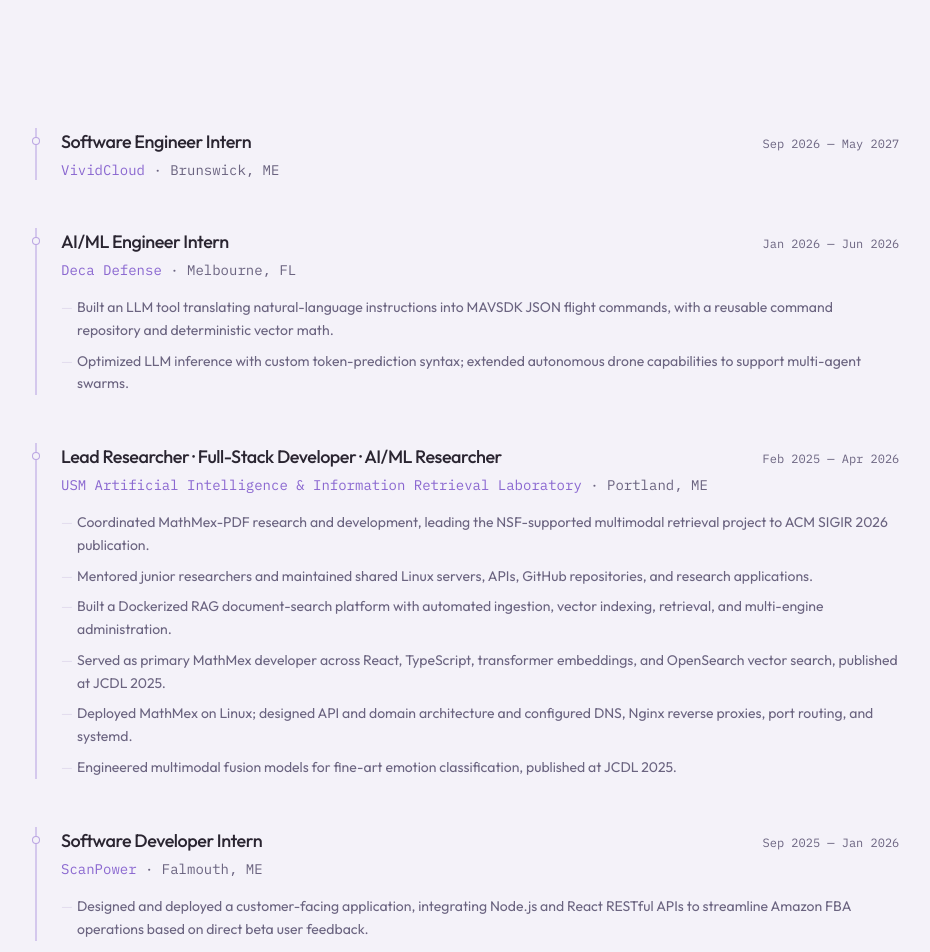
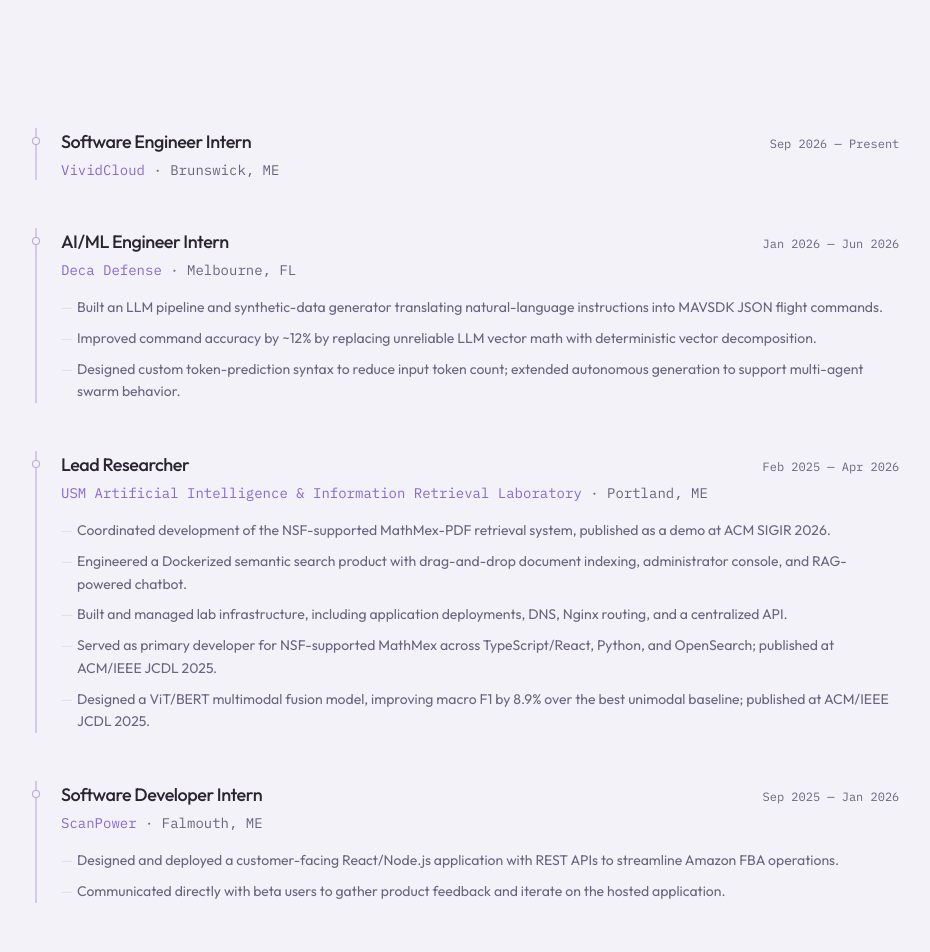
Before and after one commit to cdurepos/personal-website, a React (Vite) app: page / in a window 1280 px wide. Shown: the part 1520-2472 px from the top of the page, without its empty margins (165-1095 px from the left). Built offline with nearby package versions, Linux system fonts and the light colour scheme.

Commit message:
tweaks to experience section

```diff
--- a/src/components/Experience.tsx
+++ b/src/components/Experience.tsx
@@ -14,7 +14,7 @@
     title: "Software Engineer Intern",
     company: "VividCloud",
     location: "Brunswick, ME",
-    period: "Sep 2026 — May 2027",
+    period: "Sep 2026 — Present",
     points: [],
   },
   {
@@ -23,22 +23,22 @@
     location: "Melbourne, FL",
     period: "Jan 2026 — Jun 2026",
     points: [
-      "Built an LLM tool translating natural-language instructions into MAVSDK JSON flight commands, with a reusable command repository and deterministic vector math.",
-      "Optimized LLM inference with custom token-prediction syntax; extended autonomous drone capabilities to support multi-agent swarms.",
+      "Built an LLM pipeline and synthetic-data generator translating natural-language instructions into MAVSDK JSON flight commands.",
+      "Improved command accuracy by ~12% by replacing unreliable LLM vector math with deterministic vector decomposition.",
+      "Designed custom token-prediction syntax to reduce input token count; extended autonomous generation to support multi-agent swarm behavior.",
     ],
   },
   {
-    title: "Lead Researcher · Full-Stack Developer · AI/ML Researcher",
+    title: "Lead Researcher",
     company: "USM Artificial Intelligence & Information Retrieval Laboratory",
     location: "Portland, ME",
     period: "Feb 2025 — Apr 2026",
     points: [
-      "Coordinated MathMex-PDF research and development, leading the NSF-supported multimodal retrieval project to ACM SIGIR 2026 publication.",
-      "Mentored junior researchers and maintained shared Linux servers, APIs, GitHub repositories, and research applications.",
-      "Built a Dockerized RAG document-search platform with automated ingestion, vector indexing, retrieval, and multi-engine administration.",
-      "Served as primary MathMex developer across React, TypeScript, transformer embeddings, and OpenSearch vector search, published at JCDL 2025.",
-      "Deployed MathMex on Linux; designed API and domain architecture and configured DNS, Nginx reverse proxies, port routing, and systemd.",
-      "Engineered multimodal fusion models for fine-art emotion classification, published at JCDL 2025.",
+      "Coordinated development of the NSF-supported MathMex-PDF retrieval system, published as a demo at ACM SIGIR 2026.",
+      "Engineered a Dockerized semantic search product with drag-and-drop document indexing, administrator console, and RAG-powered chatbot.",
+      "Built and managed lab infrastructure, including application deployments, DNS, Nginx routing, and a centralized API.",
+      "Served as primary developer for NSF-supported MathMex across TypeScript/React, Python, and OpenSearch; published at ACM/IEEE JCDL 2025.",
+      "Designed a ViT/BERT multimodal fusion model, improving macro F1 by 8.9% over the best unimodal baseline; published at ACM/IEEE JCDL 2025.",
     ],
   },
   {
@@ -47,7 +47,8 @@
     location: "Falmouth, ME",
     period: "Sep 2025 — Jan 2026",
     points: [
-      "Designed and deployed a customer-facing application, integrating Node.js and React RESTful APIs to streamline Amazon FBA operations based on direct beta user feedback.",
+      "Designed and deployed a customer-facing React/Node.js application with REST APIs to streamline Amazon FBA operations.",
+      "Communicated directly with beta users to gather product feedback and iterate on the hosted application.",
     ],
   },
 ];
@@ -63,7 +64,7 @@
 
 const education: Education[] = [
   {
-    degree: "Japanese Language, Exchange",
+    degree: "Japanese Language & Culture, Exchange",
     school: "Kanda University of International Studies",
     location: "Chiba, Japan",
     period: "Mar 2026 — Jul 2026",
@@ -78,7 +79,7 @@
       "George J. Mitchell Scholar",
       "UROP Fellow",
       "Dara J. Kaufman Scholar",
-      "CS Undergraduate Research Award",
+      "CS Undergraduate Research Award Recipient",
     ],
     roles:
       "Former President, Computer Science Society · Subject-Based Tutor · Technology Coach",
```
